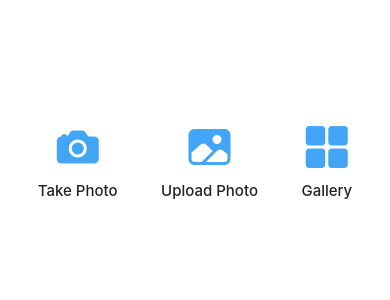
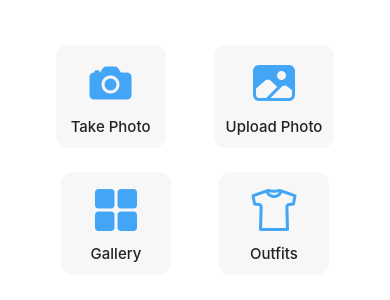
Before and after one commit to Kree3/digital_closet, a React Native app: screen /Home in a window 390 px wide. Shown: the part 262-562 px from the top of the page. Built offline with nearby package versions, Linux system fonts and the light colour scheme.

Commit message:
some tings

```diff
--- a/App.js
+++ b/App.js
@@ -7,6 +7,7 @@ import { createStackNavigator } from '@react-navigation/stack';
 import HomeScreen from './src/screens/HomeScreen';
 import VerificationScreen from './src/screens/VerificationScreen';
 import GalleryScreen from './src/screens/GalleryScreen';
+import OutfitsScreen from './src/screens/OutfitsScreen';
 
 
 const Stack = createStackNavigator();
@@ -18,6 +19,7 @@ export default function App() {
         <Stack.Screen name="Home" component={HomeScreen} options={{ headerShown: false }} />
         <Stack.Screen name="Verify" component={VerificationScreen} />
         <Stack.Screen name="Gallery" component={GalleryScreen} options={{ headerShown: false }} />
+        <Stack.Screen name="Outfits" component={OutfitsScreen} options={{ headerShown: true, title: 'Outfits' }} />
       </Stack.Navigator>
     </NavigationContainer>
   );
--- a/src/components/CategoryCarousel.js
+++ b/src/components/CategoryCarousel.js
@@ -3,7 +3,9 @@
 import React from 'react';
 import { View, Text, FlatList, Image, StyleSheet, TouchableOpacity } from 'react-native';
 
-export default function CategoryCarousel({ category, articles, onItemPress }) {
+import { Ionicons } from '@expo/vector-icons';
+
+export default function CategoryCarousel({ category, articles, onItemPress, selectionMode = false, selectedIds = [] }) {
   return (
     <View style={styles.section}>
       <Text style={styles.sectionTitle}>{category.charAt(0).toUpperCase() + category.slice(1)}</Text>
@@ -12,15 +14,27 @@ export default function CategoryCarousel({ category, articles, onItemPress }) {
         keyExtractor={(item) => item.id}
         horizontal
         showsHorizontalScrollIndicator={false}
-        renderItem={({ item }) => (
+        renderItem={({ item }) => {
+          const selected = selectionMode && selectedIds.includes(item.id);
+          return (
             <TouchableOpacity
-            style={styles.card}
+              style={[styles.card, selected && styles.selectedCard]}
               onPress={() => onItemPress?.(item)}
               activeOpacity={0.8}
             >
               <Image source={{ uri: item.croppedImageUri || item.imageUri }} style={styles.image} />
+              {selectionMode && (
+                <View style={[styles.selectionOverlay, selected && styles.selectedOverlay]}>
+                  {selected && (
+                    <View style={styles.checkmarkCircle}>
+                      <Ionicons name="checkmark" size={20} color="#fff" />
+                    </View>
+                  )}
+                </View>
+              )}
             </TouchableOpacity>
-        )}
+          );
+        }}
         contentContainerStyle={styles.carousel}
       />
     </View>
@@ -55,6 +69,38 @@ const styles = StyleSheet.create({
     shadowOffset: { width: 0, height: 2 },
     shadowOpacity: 0.08,
     shadowRadius: 4,
+    position: 'relative',
+  },
+  selectedCard: {
+    borderWidth: 3,
+    borderColor: '#42a5f5',
+  },
+  selectionOverlay: {
+    position: 'absolute',
+    top: 0,
+    left: 0,
+    width: '100%',
+    height: '100%',
+    backgroundColor: 'rgba(66, 165, 245, 0.13)',
+    borderRadius: 12,
+    alignItems: 'flex-end',
+    justifyContent: 'flex-start',
+    padding: 7,
+  },
+  selectedOverlay: {
+    backgroundColor: 'rgba(66, 165, 245, 0.23)',
+  },
+  checkmarkCircle: {
+    width: 28,
+    height: 28,
+    borderRadius: 14,
+    backgroundColor: '#42a5f5',
+    alignItems: 'center',
+    justifyContent: 'center',
+    shadowColor: '#000',
+    shadowOffset: { width: 0, height: 1 },
+    shadowOpacity: 0.17,
+    shadowRadius: 2,
   },
   image: {
     width: 110,
--- a/src/screens/GalleryScreen.js
+++ b/src/screens/GalleryScreen.js
@@ -9,6 +9,7 @@ import { Ionicons } from '@expo/vector-icons';
 import AsyncStorage from '@react-native-async-storage/async-storage';
 import { GALLERY_ARTICLES_KEY } from '../services/constants';
 import CategoryCarousel from '../components/CategoryCarousel';
+import { Alert } from 'react-native';
 
 export default function GalleryScreen({ navigation, route }) {
   // Dev-only: Debug button to clear closet (gated by __DEV__)
@@ -71,15 +72,28 @@ export default function GalleryScreen({ navigation, route }) {
 
   // Multi-select discard: delete all selected articles
   const discardSelected = async () => {
+    if (selectedIds.length === 0) return;
+    Alert.alert(
+      'Delete Selected',
+      `Are you sure you want to delete ${selectedIds.length} article(s) from your closet? This cannot be undone.`,
+      [
+        { text: 'Cancel', style: 'cancel' },
+        {
+          text: 'Delete', style: 'destructive', onPress: async () => {
             try {
               const updated = articles.filter((a) => !selectedIds.includes(a.id));
               setArticles(updated);
               await AsyncStorage.setItem(GALLERY_ARTICLES_KEY, JSON.stringify(updated));
               setSelectedIds([]); // Clear selection
             } catch (e) {
-      // Optionally, you can use Alert.alert here for user feedback if desired
+              Alert.alert('Error', 'Failed to delete selected articles.');
             }
+          }
+        }
+      ]
+    );
   };
+
 
   // Toggle selection for an article
   const toggleSelect = (id) => {
@@ -87,6 +101,16 @@ export default function GalleryScreen({ navigation, route }) {
       prev.includes(id) ? prev.filter((selId) => selId !== id) : [...prev, id]
     );
   };
+
+  // Select all articles
+  const selectAll = () => {
+    setSelectedIds(articles.map(a => a.id));
+  };
+  // Deselect all articles
+  const deselectAll = () => {
+    setSelectedIds([]);
+  };
+
 
 
 
@@ -97,27 +121,15 @@ export default function GalleryScreen({ navigation, route }) {
     return acc;
   }, {});
 
-  // Placeholder for item press handler
+  // Handle item press: toggle selection; if none selected, revert to normal mode
   const handleArticlePress = (item) => {
-    // In the future: navigate to detail, enlarge, etc.
-    // For now, just log
-    if (__DEV__) console.log('Pressed article:', item);
+    toggleSelect(item.id);
   };
 
   return (
     <View style={styles.container}>
       <View style={styles.headerRow}>
         <Text style={styles.title}>My Closet</Text>
-        <View style={{ flexDirection: 'row', alignItems: 'center' }}>
-          {__DEV__ && (
-            <TouchableOpacity
-              style={styles.debugIconButton}
-              onPress={handleClearCloset}
-              accessibilityLabel="Clear Closet (Debug)"
-            >
-              <Ionicons name="bug" size={32} color="#fff" />
-            </TouchableOpacity>
-          )}
         <TouchableOpacity
           style={styles.homeIconButton}
           onPress={() => navigation.navigate('Home')}
@@ -126,7 +138,7 @@ export default function GalleryScreen({ navigation, route }) {
           <Ionicons name="home" size={32} color="#42a5f5" />
         </TouchableOpacity>
       </View>
-      </View>
+
       <ScrollView contentContainerStyle={styles.scrollContent} showsVerticalScrollIndicator={false}>
         {categories.map((cat) =>
           articlesByCategory[cat] && articlesByCategory[cat].length > 0 ? (
@@ -135,10 +147,31 @@ export default function GalleryScreen({ navigation, route }) {
               category={cat}
               articles={articlesByCategory[cat]}
               onItemPress={handleArticlePress}
+              selectionMode={selectedIds.length > 0}
+              selectedIds={selectedIds}
             />
           ) : null
         )}
       </ScrollView>
+      {/* Floating bottom action bar for selection actions */}
+      {selectedIds.length > 0 && (
+        <View style={styles.fabBar}>
+          <Text style={styles.selectedCount}>{selectedIds.length} selected</Text>
+          <TouchableOpacity onPress={selectedIds.length === articles.length ? deselectAll : selectAll} style={styles.selectAllButton}>
+            <Text style={styles.selectAllText}>
+              {selectedIds.length === articles.length ? 'Deselect All' : 'Select All'}
+            </Text>
+          </TouchableOpacity>
+          <TouchableOpacity
+            style={[styles.deleteButton, selectedIds.length === 0 && styles.deleteButtonDisabled]}
+            onPress={discardSelected}
+            disabled={selectedIds.length === 0}
+          >
+            <Ionicons name="trash" size={20} color="#fff" />
+            <Text style={styles.deleteButtonText}>Delete</Text>
+          </TouchableOpacity>
+        </View>
+      )}
     </View>
   );
 }
@@ -174,7 +207,69 @@ const styles = StyleSheet.create({
     fontWeight: 'bold',
     textAlign: 'center',
   },
+  selectAllBar: {
+    flexDirection: 'row',
+    alignItems: 'center',
+    marginHorizontal: 16,
+    marginBottom: 8,
+    justifyContent: 'flex-start',
+  },
+  selectedCount: {
+    fontSize: 16,
+    fontWeight: 'bold',
+    marginRight: 12,
+    color: '#42a5f5',
+  },
+  selectAllButton: {
+    paddingHorizontal: 12,
+    paddingVertical: 6,
+    borderRadius: 8,
+    backgroundColor: '#f7f7f7',
+    marginRight: 10,
+  },
+  selectAllText: {
+    fontSize: 14,
+    color: '#222',
+    fontWeight: '500',
+  },
+  deleteButton: {
+    flexDirection: 'row',
+    alignItems: 'center',
+    backgroundColor: '#f44336',
+    paddingHorizontal: 14,
+    paddingVertical: 7,
+    borderRadius: 8,
+    marginLeft: 10,
+  },
+  deleteButtonDisabled: {
+    backgroundColor: '#ddd',
+  },
+  deleteButtonText: {
+    color: '#fff',
+    fontWeight: 'bold',
+    fontSize: 15,
+    marginLeft: 6,
+  },
   scrollContent: {
     paddingBottom: 24,
   },
+  fabBar: {
+    position: 'absolute',
+    left: 12,
+    right: 12,
+    bottom: 24, // Not too close to the bottom for easy tapping
+    flexDirection: 'row',
+    alignItems: 'center',
+    justifyContent: 'space-between',
+    backgroundColor: '#fff',
+    borderRadius: 18,
+    paddingHorizontal: 20,
+    paddingVertical: 12,
+    shadowColor: '#000',
+    shadowOffset: { width: 0, height: 2 },
+    shadowOpacity: 0.13,
+    shadowRadius: 8,
+    elevation: 6,
+    zIndex: 100,
+  },
 });
--- a/src/screens/HomeScreen.js
+++ b/src/screens/HomeScreen.js
@@ -58,7 +58,8 @@ export default function HomeScreen({ navigation }) {
 
   return (
     <View style={styles.container}>
-      <View style={styles.iconRow}>
+      <View style={styles.gridContainer}>
+        <View style={styles.gridRow}>
           <TouchableOpacity style={styles.iconButton} onPress={takePhoto} accessibilityLabel="Take Photo">
             <Ionicons name="camera" size={48} color="#42a5f5" />
             <Text style={styles.iconLabel}>Take Photo</Text>
@@ -67,10 +68,17 @@ export default function HomeScreen({ navigation }) {
             <Ionicons name="image" size={48} color="#42a5f5" />
             <Text style={styles.iconLabel}>Upload Photo</Text>
           </TouchableOpacity>
+        </View>
+        <View style={styles.gridRow}>
           <TouchableOpacity style={styles.iconButton} onPress={() => navigation.navigate('Gallery')} accessibilityLabel="Go to Gallery">
             <Ionicons name="grid" size={48} color="#42a5f5" />
             <Text style={styles.iconLabel}>Gallery</Text>
           </TouchableOpacity>
+          <TouchableOpacity style={styles.iconButton} onPress={() => navigation.navigate('Outfits')} accessibilityLabel="Go to Outfits">
+            <Ionicons name="shirt-outline" size={48} color="#42a5f5" />
+            <Text style={styles.iconLabel}>Outfits</Text>
+          </TouchableOpacity>
+        </View>
       </View>
     </View>
   );
@@ -83,16 +91,24 @@ const styles = StyleSheet.create({
     alignItems: 'center',
     backgroundColor: '#fff',
   },
-  iconRow: {
+  gridContainer: {
+    justifyContent: 'center',
+    alignItems: 'center',
+  },
+  gridRow: {
     flexDirection: 'row',
-    justifyContent: 'space-around',
+    justifyContent: 'center',
     alignItems: 'center',
-    width: '100%',
-    paddingHorizontal: 16,
+    marginVertical: 12,
   },
   iconButton: {
     alignItems: 'center',
-    marginHorizontal: 18,
+    marginHorizontal: 24,
+    padding: 12,
+    borderRadius: 12,
+    backgroundColor: '#f7f7f7',
+    elevation: 2,
+    minWidth: 110,
   },
   iconLabel: {
     fontSize: 15,
--- /dev/null
+++ b/src/screens/OutfitsScreen.js
@@ -0,0 +1,31 @@
+// OutfitsScreen.js
+// Displays the user's saved outfits in a bento grid (placeholder for now)
+import React from 'react';
+import { View, Text, StyleSheet } from 'react-native';
+
+export default function OutfitsScreen() {
+  return (
+    <View style={styles.container}>
+      <Text style={styles.title}>Outfits</Text>
+      <Text style={styles.placeholder}>Your saved outfits will appear here.</Text>
+    </View>
+  );
+}
+
+const styles = StyleSheet.create({
+  container: {
+    flex: 1,
+    justifyContent: 'center',
+    alignItems: 'center',
+    backgroundColor: '#fff',
+  },
+  title: {
+    fontSize: 28,
+    fontWeight: 'bold',
+    marginBottom: 16,
+  },
+  placeholder: {
+    fontSize: 16,
+    color: '#888',
+  },
+});
```
Also changed, not shown: src/services/clarifaiService.js (+5 -8 lines). Lines whose indentation alone changed are shown as unchanged.
